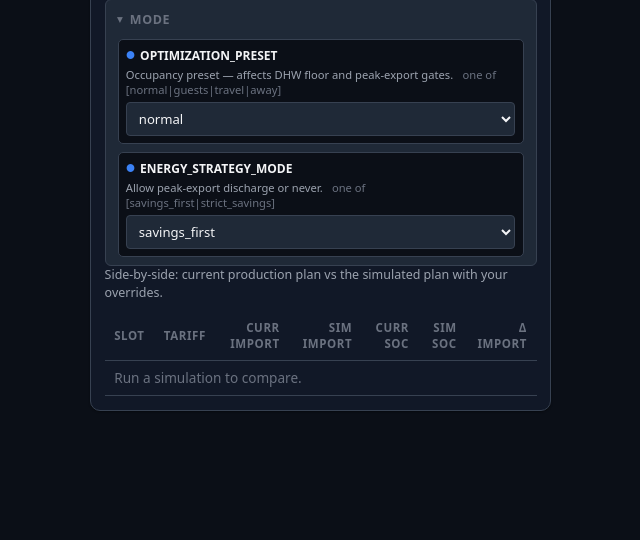
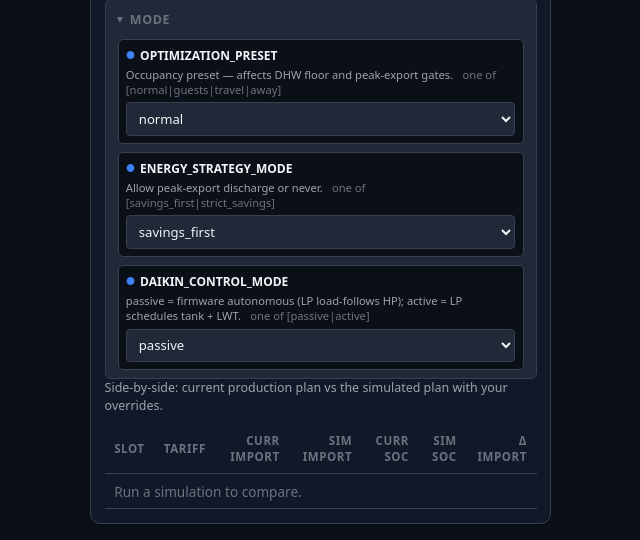
Before and after one commit to albinati/home-energy-manager, a FastAPI app: page /workbench in a window 1280 px wide. Shown: the part 2996-3536 px from the top of the page, without its empty margins (82-722 px from the left). Before the commit the page ends 3407 px from the top, so only its background shows below. Run offline with FastAPI, Linux system fonts and the light colour scheme; data that the repository does not hold is empty.

Commit message:
feat(workbench): preview Daikin control mode + retire OPERATION_MODE row (#132)
Adds DAIKIN_CONTROL_MODE to the Workbench WHITELIST so passive↔active can
be simulated (cost/comfort diff) before flipping the runtime toggle live.

Also removes the stale OPERATION_MODE row from the mode switcher (template +
JS + comments) — the simulate→approve→live lifecycle replaced it in #130 but
the UI row still pointed at the retired setting.

Co-authored-by: Luis Albinati <albinati@users.noreply.github.com>
Co-authored-by: Claude Opus 4.7 (1M context) <noreply@anthropic.com>

```diff
--- a/src/api/static/css/cockpit.css
+++ b/src/api/static/css/cockpit.css
@@ -56,7 +56,7 @@ a { color: inherit; text-decoration: none; }
 }
 .brand { grid-area: brand; font-weight: 600; font-size: 1rem; }
 
-/* Mode badge — clickable summary of OPERATION_MODE + DAIKIN_CONTROL_MODE + REQUIRE_SIMULATION_ID */
+/* Mode badge — clickable summary of DAIKIN_CONTROL_MODE + REQUIRE_SIMULATION_ID */
 .mode-badge {
     grid-area: badge;
     appearance: none;
--- a/src/api/static/js/mode_switcher.js
+++ b/src/api/static/js/mode_switcher.js
@@ -1,6 +1,6 @@
 /* v10.2 mode switcher — opened from the topbar mode badge.
  *
- * The dialog stages pending toggles for OPERATION_MODE / DAIKIN_CONTROL_MODE /
+ * The dialog stages pending toggles for DAIKIN_CONTROL_MODE /
  * REQUIRE_SIMULATION_ID; clicking "Review changes" sends them all through the
  * batch settings endpoint as ONE simulate → modal → confirm. Single-toggle
  * usage still works — the batch endpoint accepts a 1-key payload too.
@@ -117,13 +117,6 @@
 
     async refresh() {
       try {
-        const status = await jsonFetch('/api/v1/optimization/status');
-        const op = status?.operation_mode || status?.mode || '—';
-        this.current.OPERATION_MODE = op;
-        $('#msOpModeBadge').textContent = op;
-        $('#msOpModeBadge').className = 'status-badge ' + (op === 'operational' ? 'is-active' : 'is-passive');
-      } catch (_e) {}
-      try {
         const r = await jsonFetch('/api/v1/settings/DAIKIN_CONTROL_MODE');
         const v = r?.value || '—';
         this.current.DAIKIN_CONTROL_MODE = v;
--- a/src/api/static/js/settings.js
+++ b/src/api/static/js/settings.js
@@ -131,8 +131,8 @@
       const all = Array.isArray(resp) ? resp : (resp?.settings || []);
       const byKey = Object.fromEntries(all.map(s => [s.key, s]));
 
-      // v10.2: DAIKIN_CONTROL_MODE + REQUIRE_SIMULATION_ID + OPERATION_MODE
-      // moved to the topbar mode-switcher dialog. They no longer render here.
+      // v10.2: DAIKIN_CONTROL_MODE + REQUIRE_SIMULATION_ID moved to the
+      // topbar mode-switcher dialog. They no longer render here.
 
       // Grouped sections
       const groups = {
--- a/src/api/templates/_mode_switcher.html
+++ b/src/api/templates/_mode_switcher.html
@@ -9,21 +9,6 @@
                 Stage one or more toggles, then <strong>Review changes</strong> opens a single
                 preview → modal → confirm — all applied as one batch.
             </p>
-
-            <div class="mode-row" data-key="OPERATION_MODE">
-                <div class="mode-row-head">
-                    <h3 class="mode-row-name">Operation mode</h3>
-                    <span class="status-badge" id="msOpModeBadge">—</span>
-                </div>
-                <p class="mode-row-desc">
-                    <code>simulation</code> blocks ALL hardware writes from this service.
-                    <code>operational</code> allows the LP/dispatcher to push to Fox V3 (and Daikin if active mode).
-                </p>
-                <div class="mode-row-toggle" data-pending-key="OPERATION_MODE">
-                    <button class="btn btn-secondary btn-sm" data-stage-key="OPERATION_MODE" data-stage-value="simulation">simulation</button>
-                    <button class="btn btn-secondary btn-sm" data-stage-key="OPERATION_MODE" data-stage-value="operational">operational</button>
-                </div>
-            </div>
 
             <div class="mode-row" data-key="DAIKIN_CONTROL_MODE">
                 <div class="mode-row-head">
--- a/src/scheduler/lp_overrides.py
+++ b/src/scheduler/lp_overrides.py
@@ -235,6 +235,14 @@ WHITELIST: dict[str, OverrideSpec] = {
         description="Allow peak-export discharge or never.",
         group="mode", promotable=True,
     ),
+    "DAIKIN_CONTROL_MODE": OverrideSpec(
+        key="DAIKIN_CONTROL_MODE",
+        config_attr="DAIKIN_CONTROL_MODE",
+        type_name="str",
+        enum=("passive", "active"),
+        description="passive = firmware autonomous (LP load-follows HP); active = LP schedules tank + LWT.",
+        group="mode", promotable=True,
+    ),
 }
 
 
```
